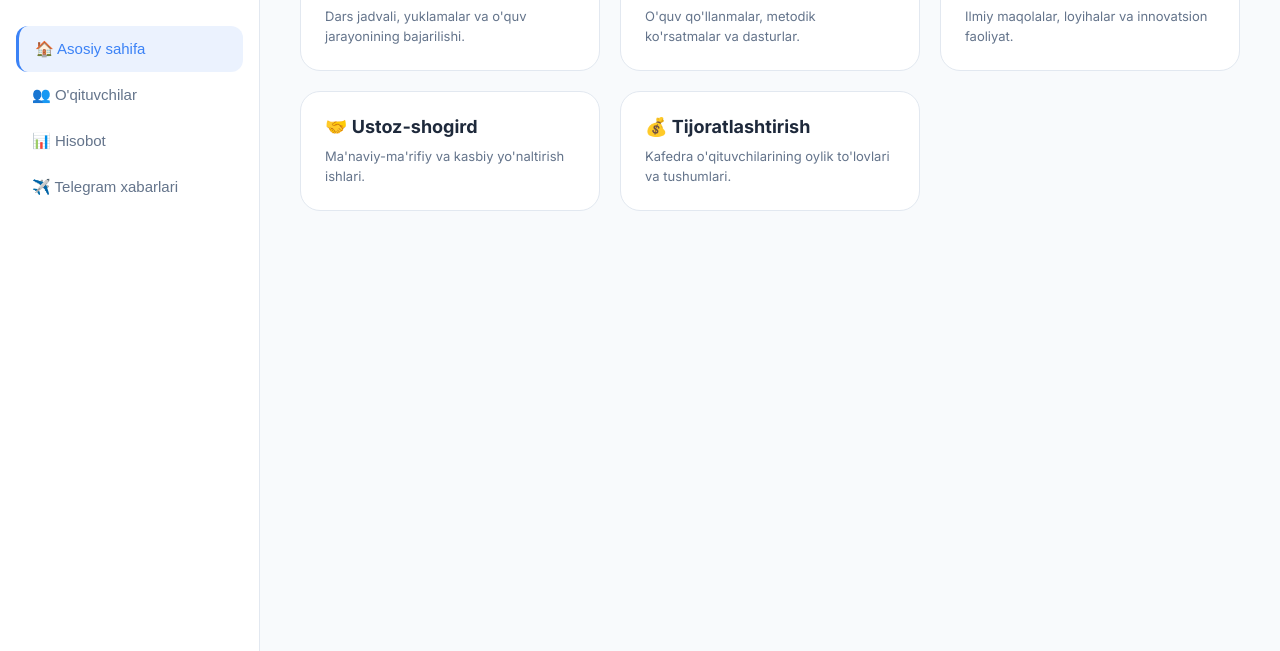
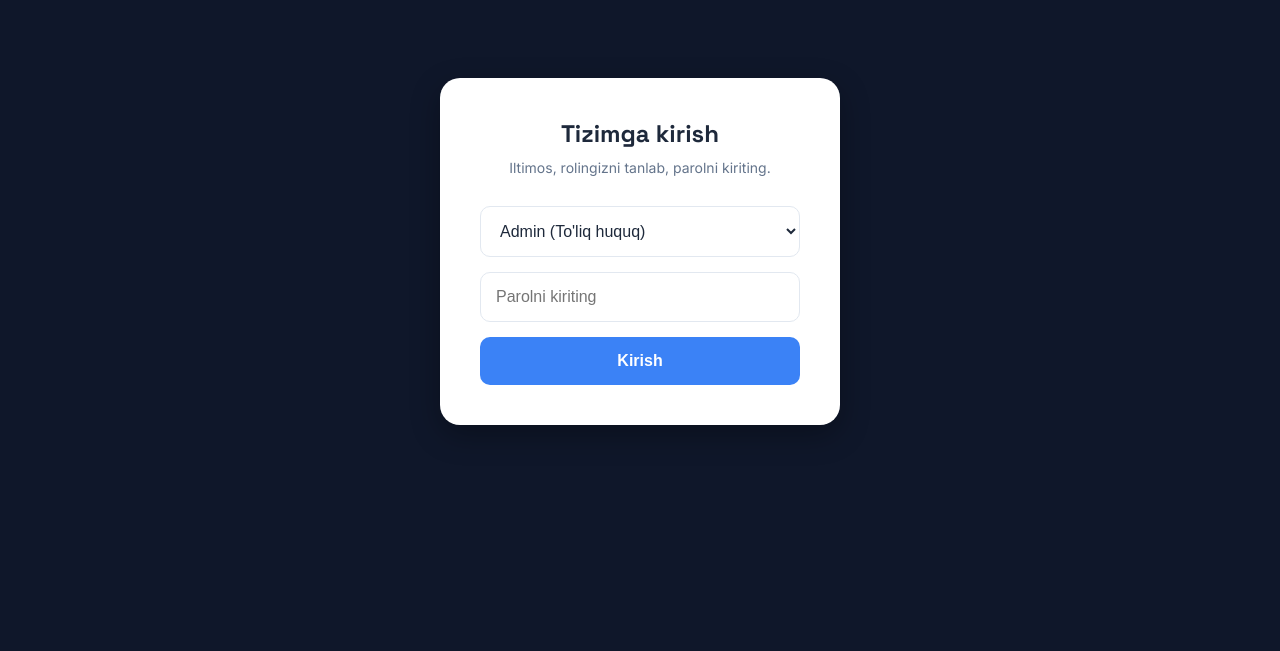
Before and after one commit to sanjarturdiboyev3-bit/kafedra-monitoring, a plain HTML site: page public/index.html in a window 1280 px wide. Shown: the part 149-800 px from the top of the page. Drawn offline with nearby package versions, Linux system fonts and the light colour scheme.

Commit message:
Update index.html

```diff
--- a/public/index.html
+++ b/public/index.html
@@ -34,6 +34,32 @@
     font-family: var(--font);
     min-height: 100vh;
   }
+
+  /* LOGIN OYNASI UCHUN */
+  #login-screen {
+    position: fixed; top: 0; left: 0; width: 100%; height: 100%;
+    background: #0f172a; display: flex; justify-content: center; align-items: center;
+    z-index: 9999;
+  }
+  .login-box {
+    background: #ffffff; padding: 40px; border-radius: 20px;
+    width: 100%; max-width: 400px; text-align: center;
+    box-shadow: 0 10px 30px rgba(0,0,0,0.3);
+  }
+  .login-box h2 { font-family: var(--font-title); margin-bottom: 10px; color: var(--text-main); }
+  .login-box p { color: var(--text-muted); font-size: 14px; margin-bottom: 30px; }
+  .login-box input, .login-box select {
+    width: 100%; padding: 15px; margin-bottom: 15px;
+    border: 1px solid var(--border); border-radius: 10px;
+    font-size: 16px; outline: none; background: #fff; color: var(--text-main);
+  }
+  .login-box input:focus, .login-box select:focus { border-color: var(--accent); }
+  .login-box button {
+    width: 100%; padding: 15px; background: var(--accent); color: white;
+    border: none; border-radius: 10px; font-size: 16px; font-weight: 600; cursor: pointer;
+  }
+  .login-box button:hover { background: var(--accent-hover); }
+  .login-error { color: var(--bad); font-size: 14px; margin-bottom: 15px; display: none; }
 
   .shell { display: flex; min-height: 100vh; }
 
@@ -117,7 +143,7 @@
     .stat-cards { grid-template-columns: 1fr; }
   }
 
-  /* ODDIY BO'LIMLAR UCHUN (Asosiy, O'qituvchilar) */
+  /* ODDIY BO'LIMLAR UCHUN */
   .grid-cards { display: grid; grid-template-columns: repeat(auto-fit, minmax(240px, 1fr)); gap: 20px; margin-bottom: 40px; }
   .section-card { background: var(--bg-card); border: 1px solid var(--border); border-radius: 20px; padding: 24px; cursor: pointer; transition: all 0.3s; position: relative; overflow: hidden; }
   .section-card:hover { transform: translateY(-5px); border-color: var(--accent); box-shadow: 0 10px 20px -10px rgba(59, 130, 246, 0.2); }
@@ -143,22 +169,48 @@
 </head>
 <body>
 
-<div class="shell">
+<!-- LOGIN OYNASI -->
+<div id="login-screen">
+  <div class="login-box">
+    <h2>Tizimga kirish</h2>
+    <p>Iltimos, rolingizni tanlab, parolni kiriting.</p>
+    <div class="login-error" id="login-error">Parol xato!</div>
+
+    <select id="login-role">
+      <option value="admin">Admin (To'liq huquq)</option>
+      <option value="mudir">Mudir (Faqat hisobotlar)</option>
+    </select>
+
+    <input type="password" id="login-pass" placeholder="Parolni kiriting">
+    <button onclick="login()">Kirish</button>
+  </div>
+</div>
+
+<!-- ASOSIY TIZIM -->
+<div class="shell hidden" id="main-app">
   <aside>
     <div class="logo-area">
       <div class="logo-icon">◆</div>
       <div class="logo-text">MATEMATIKA</div>
       <div class="logo-sub">KAFEDRASI</div>
     </div>
-    <button class="nav-btn active" onclick="nav('home')">🏠 Asosiy sahifa</button>
-    <button class="nav-btn" onclick="nav('teachers')">👥 O'qituvchilar</button>
-    <button class="nav-btn" onclick="nav('report')">📊 Hisobot</button>
-    <button class="nav-btn" onclick="nav('tg')">✈️ Telegram xabarlari</button>
+
+    <button class="nav-btn active" onclick="nav('home')" id="nav-home">🏠 Asosiy sahifa</button>
+    <button class="nav-btn admin-only" onclick="nav('teachers')">👥 O'qituvchilar</button>
+    <button class="nav-btn" onclick="nav('report')" id="nav-report">📊 Hisobot</button>
+    <button class="nav-btn admin-only" onclick="nav('tg')">✈️ Telegram xabarlari</button>
+
+    <div style="margin-top: auto; padding-top: 20px; border-top: 1px solid var(--border);">
+      <button class="btn-back" style="width: 100%; margin-bottom: 10px;" onclick="logout()">🚪 Chiqish</button>
+      <div style="text-align: center; font-size: 12px; color: var(--text-muted);">
+        Tizimda: <b id="current-role-text"></b>
+      </div>
+    </div>
   </aside>
 
   <main>
-    <!-- ASOSIY SAHIFA -->
-    <div id="view-home">
+    <!-- ASOSIY SAHIFA (Faqat Admin) -->
+    <div id="view-home" class="admin-only">
       <div class="header">
         <h1>Boshqaruv paneli</h1>
         <span class="badge">Admin rejimi</span>
@@ -187,7 +239,7 @@
       </div>
     </div>
 
-    <!-- HISOBOT BO'LIMI (Rasmdagidek) -->
+    <!-- HISOBOT BO'LIMI (Hamma ko'radi) -->
     <div id="view-report" class="hidden">
       <div class="header">
         <h1>Boshqaruv paneli</h1>
@@ -195,13 +247,11 @@
           <select class="year-select">
             <option>2026-2027</option>
             <option>2027-2028</option>
-            <option>2025-2026</option>
           </select>
           <button class="btn-upload" onclick="downloadExcel()">📥 Excel yuklab olish</button>
         </div>
       </div>
 
-      <!-- 1. Statistik kartalar -->
       <div class="stat-cards">
         <div class="stat-card">
           <div class="stat-icon" style="background:#e0f2fe; color:#0284c7;">🔬</div>
@@ -221,13 +271,10 @@
         </div>
       </div>
 
-      <!-- 2. Katta grafik va reyting -->
       <div class="report-grid">
         <div class="card">
           <div class="card-title">📊 Kafedra bo'yicha umumiy ko'rsatkich</div>
-          <div class="chart-container">
-            <canvas id="mainLineChart"></canvas>
-          </div>
+          <div class="chart-container"><canvas id="mainLineChart"></canvas></div>
         </div>
         <div class="card">
           <div class="card-title">🏆 Reyting jadvali (yil yakuni)</div>
@@ -244,7 +291,6 @@
         </div>
       </div>
 
-      <!-- 3. Shaxsiy kabinet va progress -->
       <div class="report-grid-2">
         <div class="card">
           <div class="card-title">👤 O'qituvchi shaxsiy kabineti</div>
@@ -269,7 +315,6 @@
         </div>
       </div>
 
-      <!-- 4. Jadval va yakuniy hisobot -->
       <div class="report-grid">
         <div class="card">
           <div class="card-title">📋 Yillik reja va ijro ma'lumotlari</div>
@@ -278,7 +323,6 @@
             <tbody>
               <tr><td>Ilmiy faoliyat</td><td>Maqola (Scopus)</td><td>1</td><td>1</td><td>100%</td><td><span class="status-badge status-good">● Bajarildi</span></td></tr>
               <tr><td>Ilmiy faoliyat</td><td>Patent</td><td>1</td><td>0</td><td>0%</td><td><span class="status-badge status-bad">● Bajarilmagan</span></td></tr>
-              <tr><td>O'quv-uslubiy</td><td>Darslik</td><td>1</td><td>1</td><td>100%</td><td><span class="status-badge status-good">● Bajarildi</span></td></tr>
             </tbody>
           </table>
         </div>
@@ -300,7 +344,7 @@
       <div class="header">
         <h1 id="section-title">Bo'lim nomi</h1>
         <div style="display: flex; gap: 10px;">
-          <button class="btn-upload hidden" id="btn-export-excel" onclick="exportTijoratExcel()">📥 Excel yuklab olish</button>
+          <button class="btn-upload hidden admin-only" id="btn-export-excel" onclick="exportTijoratExcel()">📥 Excel yuklab olish</button>
           <button class="btn-back" onclick="nav('home')">← Orqaga</button>
         </div>
       </div>
@@ -325,7 +369,7 @@
     </div>
 
     <!-- O'QITUVCHILAR BO'LIMI -->
-    <div id="view-teachers" class="hidden">
+    <div id="view-teachers" class="hidden admin-only">
       <div class="header">
         <h1>O'qituvchilar</h1>
       </div>
@@ -365,7 +409,7 @@
     </div>
 
     <!-- TELEGRAM XABARLARI -->
-    <div id="view-tg" class="hidden">
+    <div id="view-tg" class="hidden admin-only">
       <div class="header">
         <h1>Telegram xabarlari</h1>
       </div>
@@ -379,10 +423,16 @@
 <div id="toast" class="toast">Xabar</div>
 
 <script>
+  // --- TIZIM O'ZGARUVCHILARI ---
   const API_BASE = "https://kafedra-worker.sanjarturdiboyev3.workers.dev/api/";
   const MONTHS = ["Yanvar", "Fevral", "Mart", "Aprel", "May", "Iyun", "Iyul", "Avgust", "Sentabr", "Oktabr", "Noyabr", "Dekabr"];
   const REJA_SUMMA = 2500000;
 
+  // PAROLLAR (O'zingizga moslab o'zgartiring)
+  const ADMIN_PASSWORD = "admin123";
+  const MUDIR_PASSWORD = "mudir123";
+
+  let currentUserRole = null;
   let teachersData = [];
   let currentTijoratData = {};
   let chartInstance = null;
@@ -440,6 +490,48 @@
 
   let currentSection = null;
 
+  // --- LOGIN LOGIKASI ---
+  function login() {
+    const role = document.getElementById('login-role').value;
+    const pass = document.getElementById('login-pass').value;
+    const errorDiv = document.getElementById('login-error');
+
+    if (role === 'admin' && pass === ADMIN_PASSWORD) {
+      currentUserRole = 'admin';
+    } else if (role === 'mudir' && pass === MUDIR_PASSWORD) {
+      currentUserRole = 'mudir';
+    } else {
+      errorDiv.style.display = 'block';
+      return;
+    }
+
+    // Tizimga kirish
+    errorDiv.style.display = 'none';
+    document.getElementById('login-screen').classList.add('hidden');
+    document.getElementById('main-app').classList.remove('hidden');
+
+    // Rollarni sozlash
+    document.getElementById('current-role-text').textContent = currentUserRole === 'admin' ? 'Admin' : 'Mudir';
+
+    if (currentUserRole === 'mudir') {
+      // Mudir uchun faqat Hisobotni qoldirish
+      document.querySelectorAll('.admin-only').forEach(el => el.classList.add('hidden'));
+      document.getElementById('nav-home').classList.add('hidden');
+      document.getElementById('nav-report').classList.remove('hidden');
+      nav('report'); // To'g'ridan-to'g'ri hisobotga o'tish
+    } else {
+      // Admin uchun hammasini ko'rsatish
+      document.querySelectorAll('.admin-only').forEach(el => el.classList.remove('hidden'));
+      document.getElementById('nav-home').classList.remove('hidden');
+      nav('home');
+    }
+  }
+
+  function logout() {
+    location.reload();
+  }
+
+  // --- ASOSIY FUNKSIYALAR ---
   function showToast(msg, type = 'ok') {
     const t = document.getElementById('toast');
     t.textContent = msg;
@@ -474,7 +566,7 @@
       renderTeachersTable();
     } else if (page === 'report') {
       document.getElementById('view-report').classList.remove('hidden');
-      document.querySelectorAll('.nav-btn')[2].classList.add('active');
+      document.querySelectorAll('.nav-btn').forEach(b => { if(b.textContent.includes('Hisobot')) b.classList.add('active'); });
       renderReportCharts();
     } else if (page === 'tg') {
       document.getElementById('view-tg').classList.remove('hidden');
@@ -802,8 +894,6 @@
       renderTeachersTable();
     } catch(e) { showToast("Xatolik yuz berdi!", "err"); }
   }
-
-  window.onload = () => { nav('home'); };
 </script>
 </body>
 </html>
```
